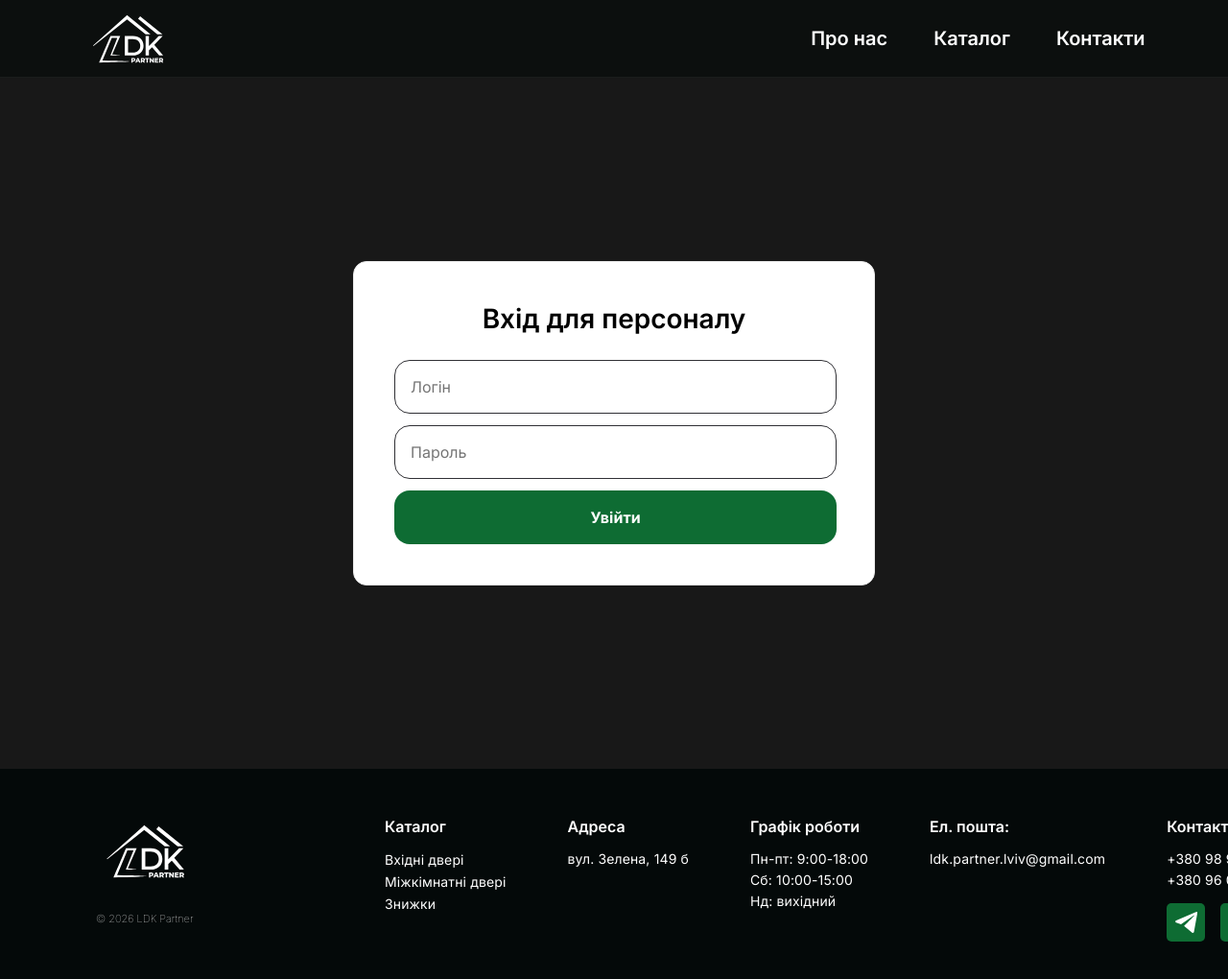
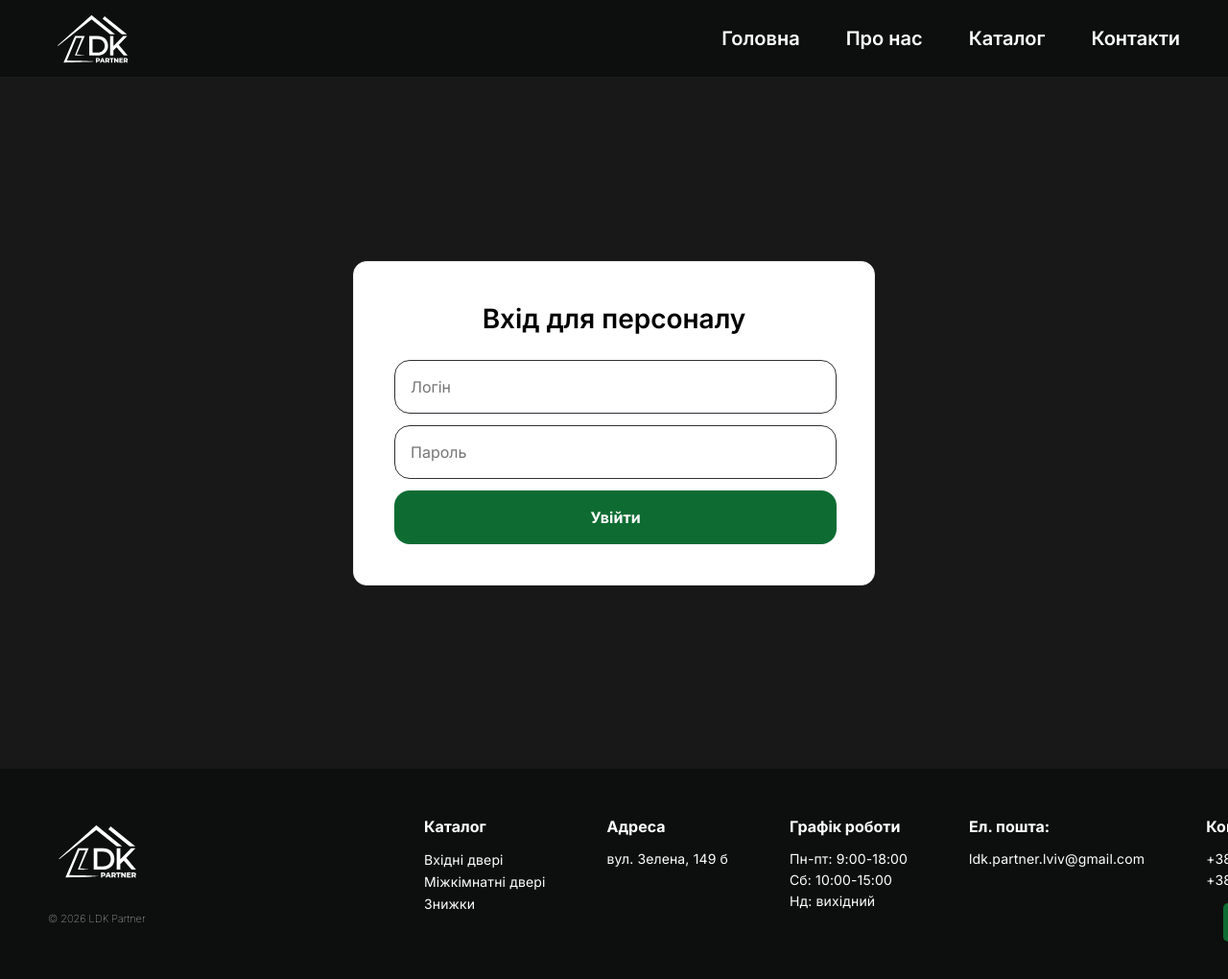
Before and after one commit to Sensei8760/ldk-partner-lviv, a Next.js app: page /login-staff in a window 1280 px wide. Shown: the whole page at 96% size. Built offline with nearby package versions, Linux system fonts and the light colour scheme; a web font is replaced by a local one.

Commit message:
update style header n footer

```diff
--- a/app/catalog/[id]/ProductGallery.tsx
+++ b/app/catalog/[id]/ProductGallery.tsx
@@ -100,7 +100,7 @@ export default function ProductGallery({ title, images }: ProductGalleryProps) {
   alt={title}
   fill
   className={styles.zoomImage}
-  sizes="(max-width: 768px) 100vw, 90vw"
+  sizes="(max-width: 768px) 100vw, 600px"
   onError={() => {
     const originalSrc = safeImages[normalizedIndex];
     if (originalSrc && originalSrc !== FALLBACK_PRODUCT_IMAGE) {
@@ -202,7 +202,7 @@ export default function ProductGallery({ title, images }: ProductGalleryProps) {
                 alt={title}
                 fill
                 className={styles.zoomImage}
-                sizes="100vw"
+                sizes="(max-width: 640px) 100vw, (max-width: 1200px) 50vw, 33vw"
                 onError={() => {
                   const originalSrc = safeImages[normalizedIndex];
                   if (originalSrc && originalSrc !== FALLBACK_PRODUCT_IMAGE) {
--- a/components/footer/Footer.module.css
+++ b/components/footer/Footer.module.css
@@ -1,17 +1,17 @@
 .footer {
-    background: #040909;
-    color: #ffffff;
+    background: var(--back-black);
+    color: var(--text);
     padding: 48px 0 40px;
 }
 
 .container {
     max-width: 1440px;
     margin: 0 auto;
-    padding: 0 100px;
+    padding: 0 50px;
     display: grid;
     grid-template-columns: 114px minmax(0, 1fr);
     align-items: start;
-    gap: 187px;
+    gap: 278px;
 }
 
 .logoBlock {
@@ -32,7 +32,7 @@
 .logo {
     width: 103px;
     height: 76px;
-    fill: #ffffff;
+    fill: var(--text);
     flex-shrink: 0;
 }
 
@@ -43,7 +43,7 @@
     line-height: 182%;
         font-weight: 100;
         text-align: center;
-        color: #fff;
+        color: var(--text);
 }
 
 .content {
@@ -65,9 +65,9 @@
 .title,
 .titleLink {
     margin: 0 0 12px;
-    color: #ffffff;
+    color: var(--text);
     font-family: var(--font-family);
-    font-weight: 600;
+    font-weight: 700;
     font-size: 16px;
     line-height: 150%;
     text-decoration: none;
@@ -79,11 +79,11 @@
 
 .titleLink:hover,
 .titleLink:focus-visible {
-    color: #4eb376;
+    color: var(--button-hover);
 }
 
 .titleLink:active {
-    color: #0b5328;
+    color: var(--button-active);
 }
 
 .list {
@@ -96,7 +96,7 @@
 .text,
 .emailButton {
     margin: 0;
-    color: #ffffff;
+    color: var(--text);
     font-family: var(--font-family);
     font-weight: 400;
     font-size: 14px;
@@ -116,11 +116,11 @@
 
 .link:hover,
 .link:focus-visible {
-    color: #4eb376;
+    color: var(--button-hover);
 }
 
 .link:active {
-    color: #0b5328;
+    color: var(--button-active);
 }
 
 .contacts {
@@ -147,11 +147,11 @@
 
 .emailButton:hover,
 .emailButton:focus-visible {
-    color: #4eb376;
+    color: var(--button-hover);
 }
 
 .emailButton:active {
-    color: #0b5328;
+    color: var(--button-active);
 }
 
 .copyStatus {
@@ -161,7 +161,7 @@
     margin-top: 6px;
     font-size: 13px;
     line-height: 1.3;
-    color: #4eb376;
+    color: var(--fill-components);
     white-space: nowrap;
     opacity: 0;
     transform: translateY(-2px);
@@ -175,8 +175,10 @@
 }
 
 .socials {
+    width: 100%;
     display: flex;
     align-items: center;
+    justify-content: center;
     gap: 16px;
 }
 
--- a/components/header/Header.module.css
+++ b/components/header/Header.module.css
@@ -12,7 +12,7 @@
     max-width: 1440px;
     height: 80px;
     margin: 0 auto;
-    padding: 0 86.5px;
+    padding: 0 50px;
     display: flex;
     align-items: center;
     justify-content: space-between;
@@ -64,7 +64,7 @@
 }
 
 .activeLink {
-    color: var(--button-hover);
+    color: var(--accept-button);
 }
 
 @media (max-width: 1024px) {
--- a/components/header/Header.tsx
+++ b/components/header/Header.tsx
@@ -1,9 +1,12 @@
 'use client';
 
 import Link from 'next/link';
+import { usePathname } from 'next/navigation';
 import styles from './Header.module.css';
 
 export default function Header() {
+  const pathname = usePathname();
+
   const handleContactsClick = (event: React.MouseEvent<HTMLAnchorElement>) => {
     if (window.location.pathname !== '/') {
       return;
@@ -23,6 +26,15 @@ export default function Header() {
     }
   };
 
+  const getLinkClassName = (href: string) => {
+    const isActive =
+      href === '/'
+        ? pathname === '/'
+        : pathname === href || pathname.startsWith(`${href}/`);
+
+    return `${styles.navLink} ${isActive ? styles.activeLink : ''}`;
+  };
+
   return (
     <header className={styles.header}>
       <div className={styles.container}>
@@ -33,11 +45,15 @@ export default function Header() {
         </Link>
 
         <nav className={styles.nav} aria-label="Основна навігація">
-          <Link href="/about-us" className={styles.navLink}>
+          <Link href="/" className={getLinkClassName('/')}>
+            Головна
+          </Link>
+
+          <Link href="/about-us" className={getLinkClassName('/about-us')}>
             Про нас
           </Link>
 
-          <Link href="/catalog" className={styles.navLink}>
+          <Link href="/catalog" className={getLinkClassName('/catalog')}>
             Каталог
           </Link>
 
```
